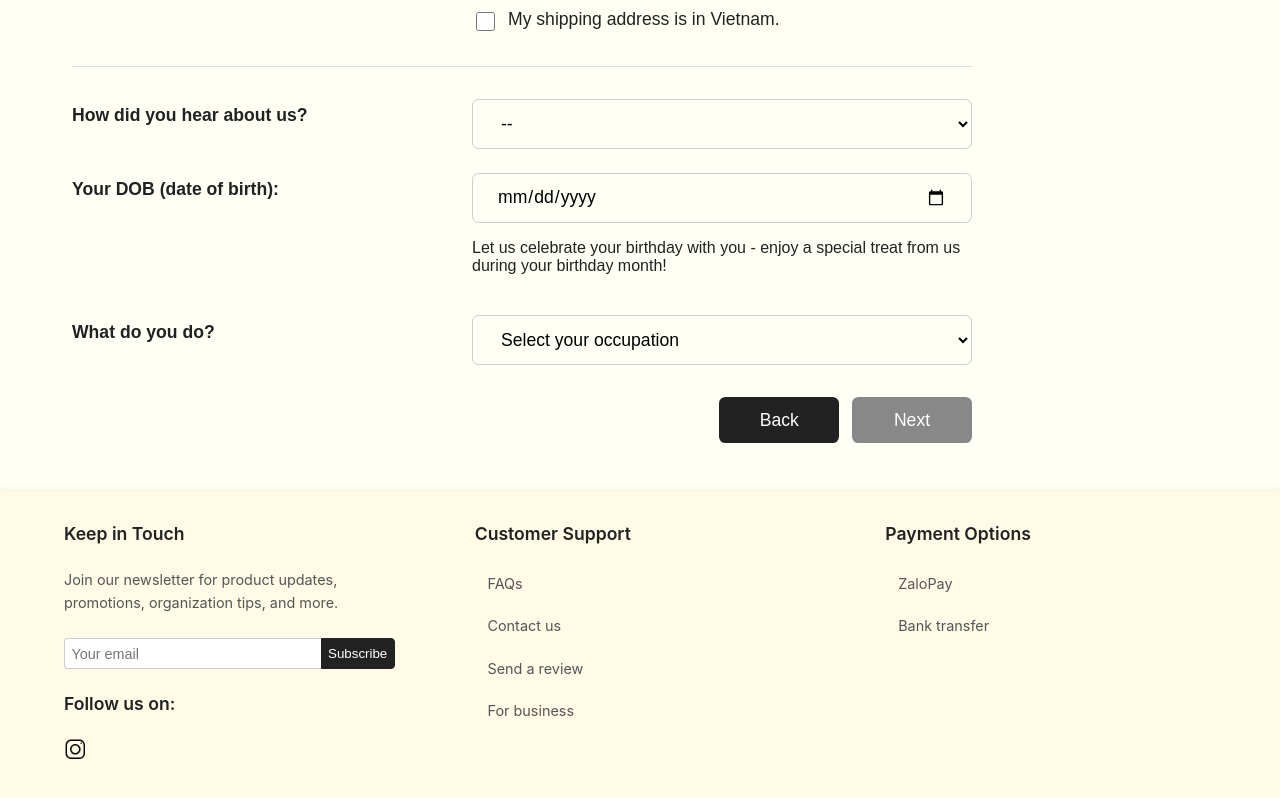
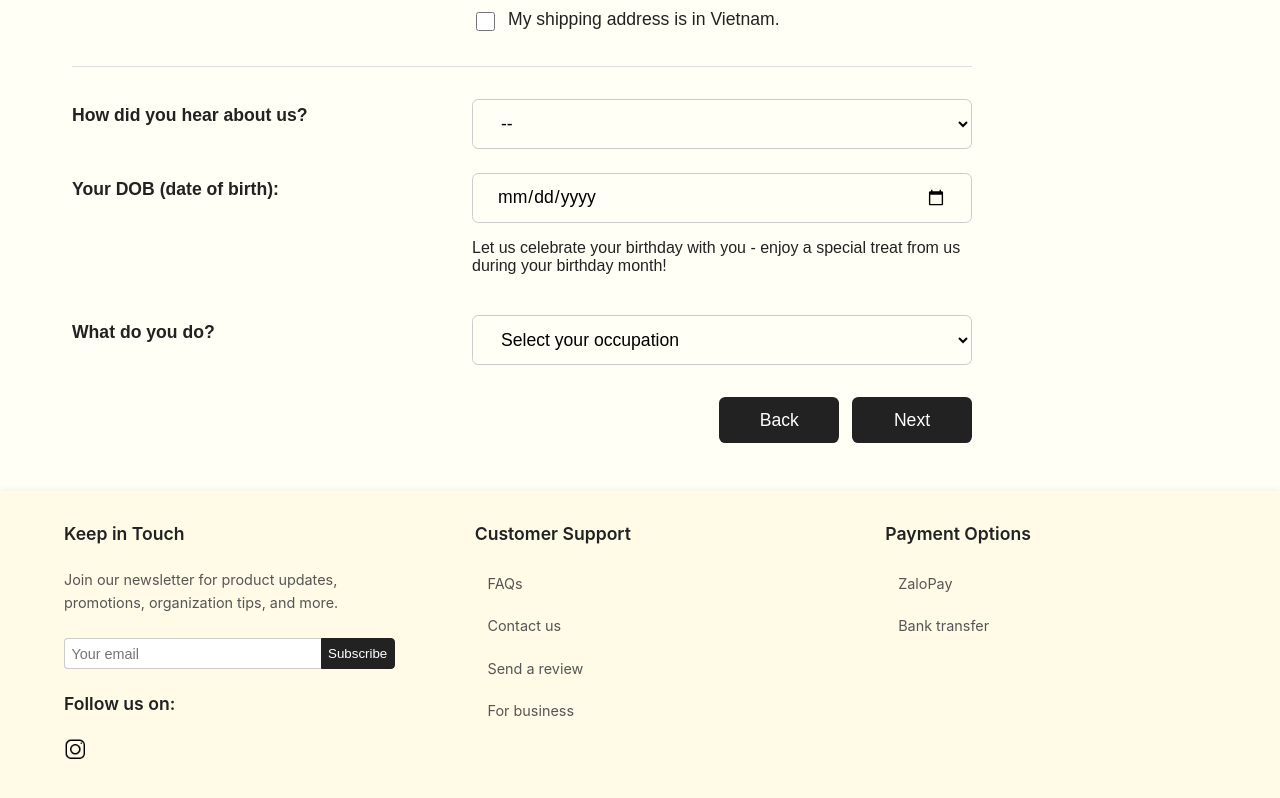
Before and after one commit to thesolus-journal/public-site, a React (Create React App) app: page /shipping-information in a window 1280 px wide. Shown: the part 508-1306 px from the top of the page. Built offline with nearby package versions, Linux system fonts and the light colour scheme.

Commit message:
simple mandatory warning for tickbox

```diff
--- a/src/pages/ShippingInformation.js
+++ b/src/pages/ShippingInformation.js
@@ -289,7 +289,7 @@ function ShippingInformation() {
           <button type="button" onClick={handleBack} disabled={isSubmitting}>
             Back
           </button>
-          <button type="submit" disabled={isSubmitting || !isVietnamAddress}>
+          <button type="submit" disabled={isSubmitting}>
             {isSubmitting ? "Sending..." : "Next"}
           </button>
         </div>
```
